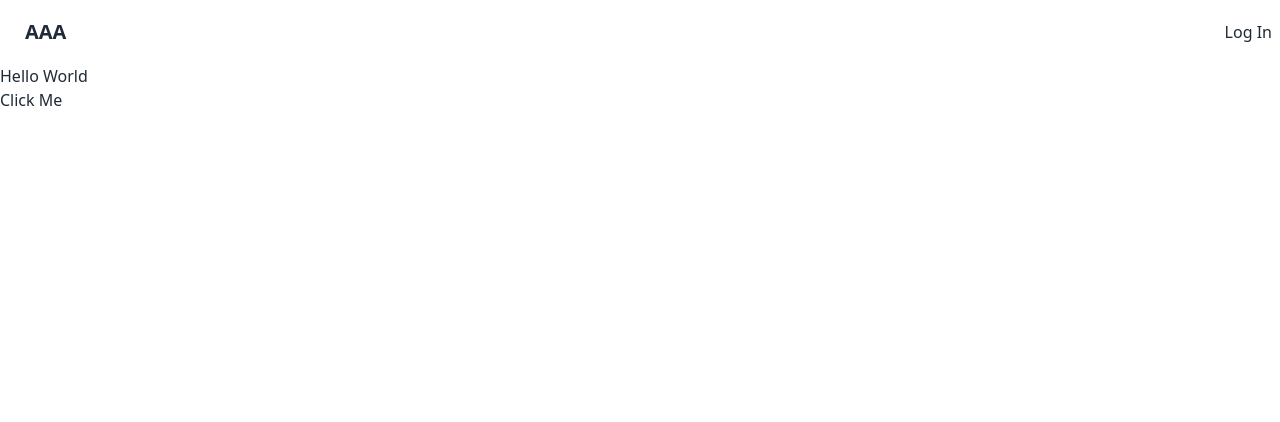
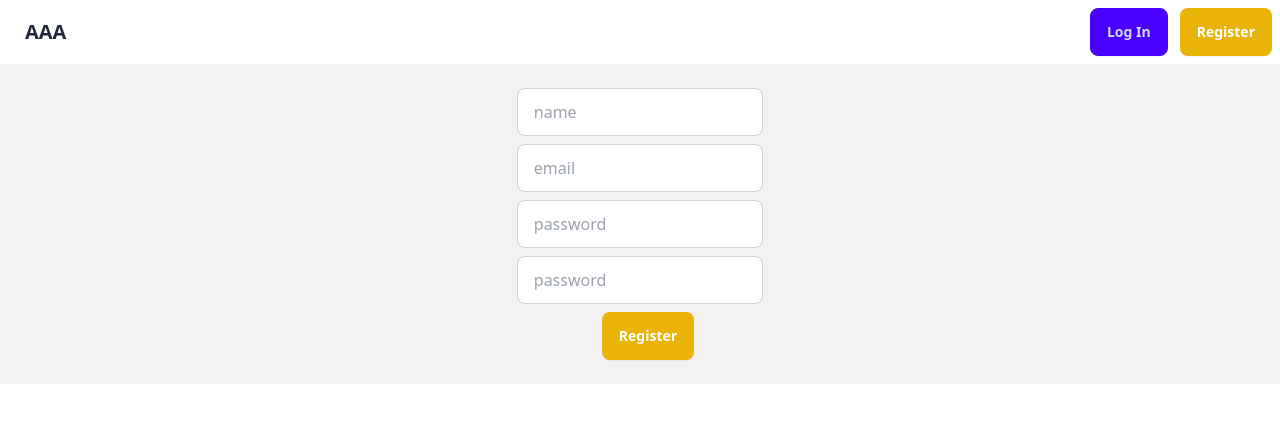
Before and after one commit to Ma1y0/upload-it, a React (Vite) app in the folder client/: page /register in a window 1280 px wide. Before the commit this address led to /. Shown: the top 422 px of the page. Built offline with nearby package versions, Linux system fonts and the light colour scheme; no server answers.

Commit message:
Register front-end

```diff
--- a/client/src/components/NavBar.tsx
+++ b/client/src/components/NavBar.tsx
@@ -51,7 +51,22 @@ export default function NavBar() {
               </div>
             </>
           ) : (
-            <NavLink to="/logIn">Log In</NavLink>
+            <ul className="flex gap-3">
+              <li>
+                <NavLink to="/logIn" className="btn btn-primary">
+                  Log In
+                </NavLink>
+              </li>
+              <li>
+                <NavLink
+                  to="/register"
+                  className="btn bg-yellow-500 border-transparent hover:bg-yellow-600 text-white"
+                >
+                  {" "}
+                  Register
+                </NavLink>
+              </li>
+            </ul>
           )}
         </div>
       </div>
--- a/client/src/main.tsx
+++ b/client/src/main.tsx
@@ -4,9 +4,10 @@ import ReactDOM from "react-dom/client";
 import App from "./pages/App";
 import NavBar from "./components/NavBar";
 import LogIn from "./pages/LogIn";
-import { BrowserRouter, Navigate, Route, Routes } from "react-router-dom";
 import UserPage from "./pages/UserPage";
 import NewAssignment from "./pages/NewAssignment";
+import Register from "./pages/Register";
+import { BrowserRouter, Navigate, Route, Routes } from "react-router-dom";
 
 ReactDOM.createRoot(document.getElementById("root")!).render(
   <React.StrictMode>
@@ -15,6 +16,7 @@ ReactDOM.createRoot(document.getElementById("root")!).render(
       <Routes>
         <Route path="/" element={<App />} />
         <Route path="/logIn" element={<LogIn />} />
+        <Route path="/register" element={<Register />} />
         <Route path="/profile" element={<UserPage />} />
         <Route path="/assignment/new" element={<NewAssignment />} />
         {/* Default route */}
--- a/client/src/pages/LogIn.tsx
+++ b/client/src/pages/LogIn.tsx
@@ -33,22 +33,26 @@ export default function LogIn() {
         },
         credentials: "include",
         body: JSON.stringify(formData),
-      }).then((res) => res.json());
-
-      logIn({
-        id: res.id,
-        assignments: res.assignments,
-        name: res.name,
-        email: res.email,
       });
 
-      console.log({
-        id: res.id,
-        assignments: res.assignments,
-        name: res.name,
-        email: res.email,
-      });
-      console.log(res);
+      if (res.ok) {
+        const res_json = await res.json();
+        logIn({
+          id: res_json.id,
+          assignments: res_json.assignments,
+          name: res_json.name,
+          email: res_json.email,
+        });
+
+        console.log({
+          id: res_json.id,
+          assignments: res_json.assignments,
+          name: res_json.name,
+          email: res_json.email,
+        });
+
+        console.log(res_json);
+      }
 
       redirect("/");
     } catch (e) {
--- /dev/null
+++ b/client/src/pages/Register.tsx
@@ -0,0 +1,129 @@
+import { ChangeEvent, FormEvent, useState } from "react";
+import { useUserStore } from "../lib/auth-state";
+
+export default function Register() {
+  const { logIn } = useUserStore();
+
+  const [formData, setFormData] = useState({
+    name: "",
+    email: "",
+    password: "",
+    password2: "",
+  });
+  const [errorMessage, setErrorMessage] = useState("");
+
+  const onchange = (e: ChangeEvent<HTMLInputElement>) => {
+    setErrorMessage("");
+    setFormData((prevState) => ({
+      ...prevState,
+      [e.target.name]: e.target.value,
+    }));
+  };
+
+  const onSubmit = async (e: FormEvent<HTMLFormElement>) => {
+    e.preventDefault();
+
+    if (formData.password != formData.password2) {
+      setErrorMessage("Passwords don't match");
+      return;
+    }
+
+    try {
+      const res = await fetch("http://127.0.0.1/api/v1/user/register", {
+        method: "POST",
+        headers: {
+          "Content-Type": "application/json",
+        },
+        credentials: "include",
+        body: JSON.stringify(formData),
+      });
+
+      if (res.ok) {
+        const res = await fetch("http://127.0.0.1/api/v1/user/login", {
+          method: "POST",
+          headers: {
+            "Content-Type": "application/json",
+          },
+          credentials: "include",
+          body: JSON.stringify(formData),
+        });
+
+        if (res.ok) {
+          const res_json = await res.json();
+          logIn({
+            id: res_json.id,
+            assignments: res_json.assignments,
+            name: res_json.name,
+            email: res_json.email,
+          });
+
+          console.log({
+            id: res_json.id,
+            assignments: res_json.assignments,
+            name: res_json.name,
+            email: res_json.email,
+          });
+
+          console.log(res_json);
+        }
+      }
+    } catch (e) {
+      console.error(e);
+    }
+  };
+
+  return (
+    <div>
+      <form
+        onSubmit={onSubmit}
+        className="flex flex-col items-center gap-2 bg-base-200 p-6"
+      >
+        <input
+          value={formData.name}
+          onChange={onchange}
+          type="text"
+          placeholder="name"
+          name="name"
+          className="input input-bordered w-full max-w-[20%]"
+          required
+        />
+        <input
+          value={formData.email}
+          onChange={onchange}
+          type="email"
+          placeholder="email"
+          name="email"
+          className="input input-bordered w-full max-w-[20%]"
+          required
+        />
+        <input
+          value={formData.password}
+          onChange={onchange}
+          type="password"
+          placeholder="password"
+          name="password"
+          className="input input-bordered w-full max-w-[20%]"
+          required
+        />
+        <input
+          value={formData.password2}
+          onChange={onchange}
+          type="password"
+          placeholder="password"
+          name="password2"
+          className="input input-bordered w-full max-w-[20%]"
+          required
+        />
+        <div className="flex items-center gap-4">
+          <p className="text-red-500">{errorMessage}</p>
+          <button
+            type="submit"
+            className="btn bg-yellow-500 border-transparent hover:bg-yellow-600 text-white"
+          >
+            Register
+          </button>
+        </div>
+      </form>
+    </div>
+  );
+}
```
